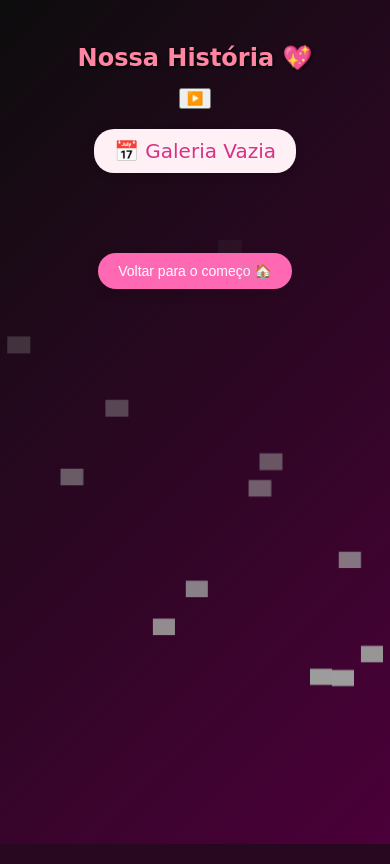
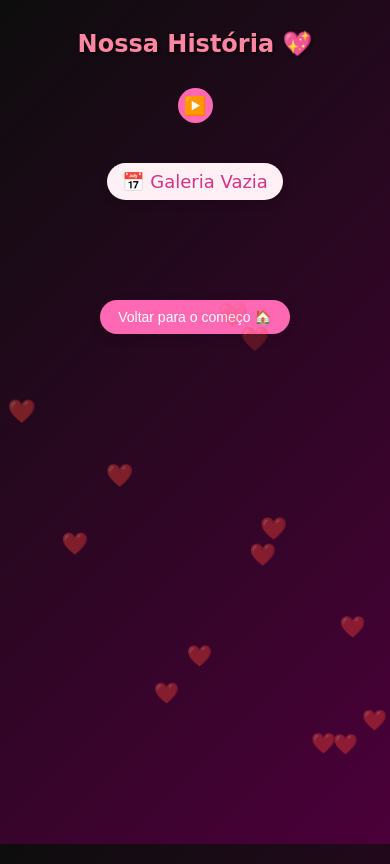
Before and after one commit to JGustavo77/nosso_lugar, a Flask app: page /galeria in a window 390 px wide. Run offline with Flask 3, Linux system fonts and the light colour scheme; grey boxes are pictures that could not be loaded.

Commit message:
Update estilo.css

```diff
--- a/static/css/estilo.css
+++ b/static/css/estilo.css
@@ -1,3 +1,4 @@
+/* Estilos Gerais */
 body {
   background: linear-gradient(135deg, #0d0d0d, #4b0039);
   background-attachment: fixed;
@@ -7,30 +8,40 @@
   text-align: center;
   padding: 20px;
   color: #f9f9f9;
+  margin: 0; /* Reset default margin */
+  min-height: 100vh; /* Ensure body takes full height */
+  overflow-x: hidden; /* Prevent horizontal scroll */
 }
-
 
 h1 {
   color: #ff85a2;
   font-family: 'Segoe Script', cursive;
   font-size: 36px;
   text-shadow: 1px 1px 3px #000;
+  margin-top: 20px;
+  margin-bottom: 30px;
 }
 
-img {
+/* Estilos da Página Inicial (index.html) */
+.index-img {
+  max-width: 90%; /* Make image responsive */
+  width: 320px; /* Keep a max size */
+  height: auto;
   border-radius: 12px;
   box-shadow: 0 4px 12px rgba(0,0,0,0.3);
+  margin: 20px auto;
+  display: block;
 }
 
 .frases-amor {
-  position: absolute;
+  position: fixed; /* Use fixed to keep them during scroll */
   top: 0;
   left: 0;
   pointer-events: none;
   width: 100%;
   height: 100%;
   overflow: hidden;
-  z-index: 10;
+  z-index: -1; /* Behind content */
 }
 
 .frase {
@@ -39,6 +50,8 @@
   font-size: 20px;
   animation: flutuar 23s linear infinite;
   font-family: 'Segoe Script', cursive;
+  white-space: nowrap; /* Prevent wrapping */
+  opacity: 0;
 }
 
 @keyframes flutuar {
@@ -46,13 +59,85 @@
     transform: translateY(100vh) rotate(0deg);
     opacity: 0;
   }
-  50% {
-    opacity: 1;
+  10%, 90% {
+    opacity: 0.7; /* Fade in/out */
   }
   100% {
-    transform: translateY(-100vh) rotate(360deg);
+    transform: translateY(-10vh) rotate(360deg);
     opacity: 0;
   }
+}
+
+/* Estilos da Galeria (galeria.html) */
+.audio-container {
+  margin: 20px auto;
+  display: flex;
+  justify-content: center;
+  align-items: center;
+  gap: 15px;
+}
+
+#play-pause-button {
+  background-color: #ff69b4;
+  color: white;
+  border: none;
+  border-radius: 50%;
+  width: 40px;
+  height: 40px;
+  font-size: 20px;
+  cursor: pointer;
+  transition: background-color 0.3s ease, transform 0.2s ease;
+  display: flex;
+  justify-content: center;
+  align-items: center;
+}
+
+#play-pause-button:hover {
+  background-color: #ff1493;
+  transform: scale(1.1);
+}
+
+#background-music {
+  /* Hide default controls if using custom button */
+  /* width: 80%; /* Or adjust as needed */
+  /* max-width: 400px; */
+  display: none; /* Hide if only using the button */
+}
+
+#mes-indicador {
+  font-family: 'Segoe Script', cursive;
+  background-color: #fff0f5;
+  padding: 10px 20px;
+  border-radius: 20px;
+  display: inline-block;
+  margin: 20px auto 30px auto; /* Added bottom margin */
+  box-shadow: 0 3px 10px rgba(0,0,0,0.1);
+  font-size: 24px;
+  color: #d63384;
+}
+
+.linha-do-tempo {
+  width: 95%;
+  max-width: 1200px; /* Limit max width */
+  margin: 0 auto;
+}
+
+.mes {
+  display: none; /* Controlled by JS */
+  opacity: 0;
+  transition: opacity 0.8s ease-in-out;
+  margin-bottom: 40px; /* Space between months */
+}
+
+.mes.ativo {
+  display: block;
+  opacity: 1;
+}
+
+.mes h2 {
+  color: #ffadc0;
+  font-family: 'Segoe Script', cursive;
+  margin-bottom: 20px;
 }
 
 .carrossel {
@@ -60,33 +145,79 @@
   grid-template-columns: repeat(auto-fill, minmax(180px, 1fr));
   gap: 15px;
   padding: 10px;
-  scroll-behavior: smooth;
-  margin-top: 30px;
 }
 
-img {
-  width: 100%;
-  max-width: 320px;
-  height: auto;
-  border-radius: 12px;
-  box-shadow: 0 4px 12px rgba(0,0,0,0.3);
-  transform-origin: center center; /* <- Fixa o ponto de zoom no centro */
+.media-container {
+  position: relative;
+  overflow: hidden;
+  border-radius: 10px;
+  box-shadow: 0 4px 10px rgba(0,0,0,0.3);
   transition: transform 0.3s ease, box-shadow 0.3s ease;
 }
 
-.carrossel img {
-  transform-origin: center center; /* <- Redundância segura */
+.media-container:hover {
+  transform: scale(1.05);
+  box-shadow: 0 6px 12px rgba(0,0,0,0.4);
 }
 
-.carrossel img:hover {
-  transform: scale(1.05);
-  box-shadow: 0 6px 12px rgba(0,0,0,0.3);
+.media-container img,
+.media-container video {
+  display: block;
+  width: 100%;
+  height: 100%; /* Ensure media fills container */
+  object-fit: cover; /* Cover the container */
+  border-radius: 10px; /* Match container radius */
 }
 
+.media-container a {
+  display: block; /* Make link fill container */
+  height: 100%;
+}
+
+/* Specific adjustments for video controls if needed */
+
+.poema {
+  font-family: 'Segoe Script', cursive;
+  font-size: 18px;
+  margin-top: 25px; /* Space above poem */
+  color: #fcb8d2;
+  opacity: 0;
+  animation: fadePoema 1.5s ease forwards;
+  animation-delay: 0.5s; /* Start fade-in sooner */
+}
+
+@keyframes fadePoema {
+  to { opacity: 1; }
+}
+
+/* Navegação e Botões */
+.navegacao {
+  display: flex;
+  justify-content: center;
+  flex-wrap: wrap;
+  margin-top: 30px;
+  gap: 20px; /* Add gap between buttons */
+}
+
+.navegacao button {
+  background: linear-gradient(to right, #ff85a2, #ff4f81);
+  color: #fff;
+  border: none;
+  border-radius: 30px;
+  padding: 12px 24px;
+  font-size: 16px;
+  cursor: pointer;
+  transition: transform 0.2s ease, background 0.3s ease;
+}
+
+.navegacao button:hover {
+  transform: scale(1.05);
+  background: linear-gradient(to right, #ff5f95, #ff2f6a);
+}
 
 .botao-amor {
   display: inline-block;
-  margin: 40px auto 0;
+  margin: 40px auto 20px auto; /* Adjusted margin */
   padding: 12px 28px;
   background-color: #ff69b4;
   color: white;
@@ -102,252 +233,173 @@
   transform: scale(1.05);
 }
 
-#mes-indicador {
-  font-family: 'Segoe Script', cursive;
-  background-color: #fff0f5;
-  padding: 10px 20px;
-  border-radius: 20px;
-  display: inline-block;
-  margin: 20px auto;
-  box-shadow: 0 3px 10px rgba(0,0,0,0.1);
-  font-size: 24px;
-  color: #d63384;
-}
-
-.navegacao {
-  display: flex;
-  justify-content: center;
-  flex-wrap: wrap;
-  margin-top: 30px;
-}
-
-.navegacao button {
-  background: linear-gradient(to right, #ff85a2, #ff4f81);
-  color: #fff;
-  border: none;
-  border-radius: 30px;
-  padding: 12px 24px;
-  font-size: 16px;
-  margin: 10px;
-  cursor: pointer;
-  transition: transform 0.2s ease, background 0.3s ease;
-}
-
-.navegacao button:hover {
-  transform: scale(1.05);
-  background: linear-gradient(to right, #ff5f95, #ff2f6a);
-}
-
-.mes {
-  display: none;
-  opacity: 0;
-  transition: opacity 0.8s ease-in-out;
-}
-
-.mes.ativo {
-  display: block;
-  opacity: 1;
-}
-
-.poema {
-  font-family: 'Segoe Script', cursive;
-  font-size: 18px;
-  margin-top: 10px;
-  opacity: 0;
-  animation: fadePoema 1.5s ease forwards;
-  animation-delay: 1s;
-  color: #fcb8d2;
-}
-
-@keyframes fadePoema {
-  to { opacity: 1; }
-}
-
+/* Modal */
 .modal {
   display: none;
   position: fixed;
-  z-index: 100;
+  z-index: 1000; /* Ensure modal is on top */
   left: 0;
   top: 0;
   width: 100%;
   height: 100%;
-  background-color: rgba(0, 0, 0, 0.8);
+  background-color: rgba(0, 0, 0, 0.85); /* Slightly darker background */
+  overflow: auto; /* Allow scroll if content overflows */
+  padding: 20px;
+  box-sizing: border-box;
 }
 
 .modal-content {
+  display: block;
   margin: auto;
-  position: absolute;
+  max-width: 90%;
+  max-height: 90vh;
+  width: auto; /* Allow image to determine width */
+  height: auto; /* Allow image to determine height */
+  position: absolute; /* Center using absolute positioning */
   top: 50%;
   left: 50%;
   transform: translate(-50%, -50%);
-  max-height: 90vh;
-  max-width: 90vw;
-}
-
-
-.modal:target {
-  display: block;
 }
 
 .fechar-modal {
   position: absolute;
-  top: 20px;
-  right: 30px;
-  color: white;
-  font-size: 28px;
+  top: 15px;
+  right: 35px;
+  color: #f1f1f1;
+  font-size: 40px;
   font-weight: bold;
   cursor: pointer;
+  transition: color 0.3s ease;
 }
 
+.fechar-modal:hover,
+.fechar-modal:focus {
+  color: #bbb;
+  text-decoration: none;
+}
+
+/* Corações Flutuantes */
 .coracao {
-  position: fixed;
+  position: fixed; /* Use fixed so they float over everything */
   width: 20px;
   height: 20px;
-  background: url('../img/coracao.png') no-repeat center/contain;
+  /* Use a unicode heart or an SVG for better scaling/performance */
+  /* background: url('../img/coracao.png') no-repeat center/contain; */
+  pointer-events: none;
+  opacity: 0;
+  z-index: 999; /* Below modal but above content */
   animation: flutuarCoracao 6s linear infinite;
-  pointer-events: none;
-  opacity: 0.6;
-  z-index: 0;
+  font-size: 20px; /* If using text heart */
+  color: rgba(255, 105, 180, 0.6); /* Pink heart color */
+}
+
+.coracao::before {
+    content: '❤️'; /* Unicode heart */
 }
 
 @keyframes flutuarCoracao {
-  0% { transform: translateY(100vh) scale(1); opacity: 0; }
-  50% { opacity: 1; }
+  0% { transform: translateY(100vh) scale(0.8); opacity: 0; }
+  10% { opacity: 0.7; }
+  90% { opacity: 0.7; }
   100% { transform: translateY(-10vh) scale(1.2); opacity: 0; }
 }
 
+/* Responsividade */
 @media (max-width: 768px) {
+  h1 {
+    font-size: 30px;
+  }
+
   .carrossel {
-    grid-template-columns: repeat(auto-fill, minmax(120px, 1fr));
+    grid-template-columns: repeat(auto-fill, minmax(140px, 1fr));
+    gap: 10px;
   }
 
   .navegacao {
     flex-direction: column;
+    align-items: center;
+    gap: 10px;
   }
 
   .navegacao button {
-    width: 80%;
-    margin: 8px auto;
+    width: 70%;
+    max-width: 250px;
+    padding: 10px 20px;
+    font-size: 15px;
   }
 
   #mes-indicador {
     font-size: 20px;
-    margin-bottom: 10px;
-  }
-}
-@media (max-width: 480px) {
-  h1 {
-    font-size: 28px;
   }
 
-  .frase {
+  .poema {
     font-size: 16px;
   }
 
   .botao-amor {
     font-size: 16px;
-    padding: 10px 20px;
+    padding: 10px 22px;
   }
 
-  .poema {
-    font-size: 16px;
+  .frase {
+      font-size: 16px;
   }
-}
-.carrossel video {
-  width: 100%;
-  max-width: 320px;
-  height: auto;
-  border-radius: 12px;
-  box-shadow: 0 4px 12px rgba(0,0,0,0.3);
-  transform-origin: center center; /* <- Fixa o ponto de zoom no centro */
-  transition: transform 0.3s ease, box-shadow 0.3s ease;
-}
-
-.carrossel video:hover {
-  transform: scale(1.05);
-  box-shadow: 0 6px 12px rgba(0,0,0,0.3);
-}
-.carrossel video:active {
-  transform: scale(0.95);
-  box-shadow: 0 2px 6px rgba(0,0,0,0.2);
-}
-.carrossel video:focus {
-  outline: none;
-  box-shadow: 0 0 0 4px rgba(255, 105, 180, 0.5);
-}
-
-.carrossel video::-webkit-media-controls {
-  display: none !important;
 }
 
 @media (max-width: 480px) {
+  body {
+    padding: 10px;
+  }
+
   h1 {
     font-size: 24px;
-    padding: 0 10px;
   }
 
-  .frase {
+  .carrossel {
+    grid-template-columns: repeat(auto-fill, minmax(110px, 1fr));
+    gap: 8px;
+  }
+
+  #mes-indicador {
+    font-size: 18px;
+    padding: 8px 15px;
+  }
+
+  .navegacao button {
+    width: 80%;
     font-size: 14px;
   }
 
   .botao-amor {
     font-size: 14px;
-    padding: 10px 20px;
+    padding: 9px 18px;
   }
 
-  audio {
-    width: 100%;
-    margin: 10px 0;
+  .poema {
+    font-size: 15px;
   }
 
-  #mes-indicador {
-    font-size: 18px;
+  .frase {
+      font-size: 14px;
+      /* Consider reducing number of phrases on small screens via JS if needed */
+  }
+
+  .fechar-modal {
+      font-size: 30px;
+      top: 10px;
+      right: 20px;
+  }
+
+  #play-pause-button {
+      width: 35px;
+      height: 35px;
+      font-size: 18px;
   }
 }
 
-@media (max-width: 768px) {
-  .carrossel {
-    grid-template-columns: repeat(auto-fill, minmax(120px, 1fr));
-  }
+/* Remove Swiper specific styles if not used */
+/* .swiper { ... } */
+/* .swiper-slide { ... } */
 
-  .navegacao {
-    flex-direction: column;
-  }
-
-  .navegacao button {
-    width: 80%;
-    margin: 8px auto;
-  }
-
-  #mes-indicador {
-    font-size: 20px;
-    margin-bottom: 10px;
-  }
-}
-
-.swiper {
-  width: 100%;
-  padding-top: 10px;
-  padding-bottom: 40px;
-}
-
-.swiper-slide {
-  background: none;
-  display: flex;
-  justify-content: center;
-  align-items: center;
-}
-
-.swiper-slide img,
-.swiper-slide video {
-  max-width: 100%;
-  max-height: 250px;
-  border-radius: 10px;
-  object-fit: cover;
-  box-shadow: 0 4px 10px rgba(0,0,0,0.3);
-}
-.swiper-slide img:hover,
-.swiper-slide video:hover {
-  transform: scale(1.05);
-  box-shadow: 0 6px 12px rgba(0,0,0,0.4);
-}
+/* .swiper-pagination { ... } */
+/* .swiper-button-next, .swiper-button-prev { ... } */
```
